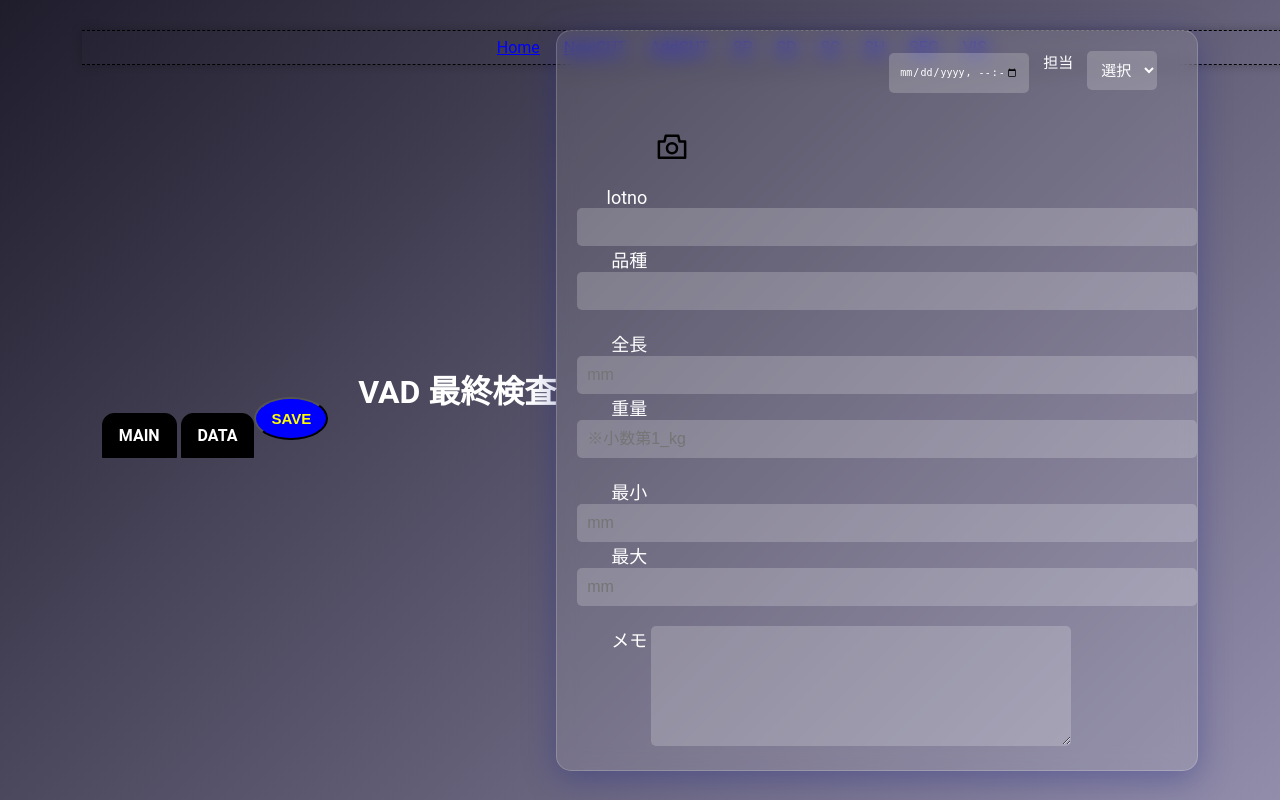
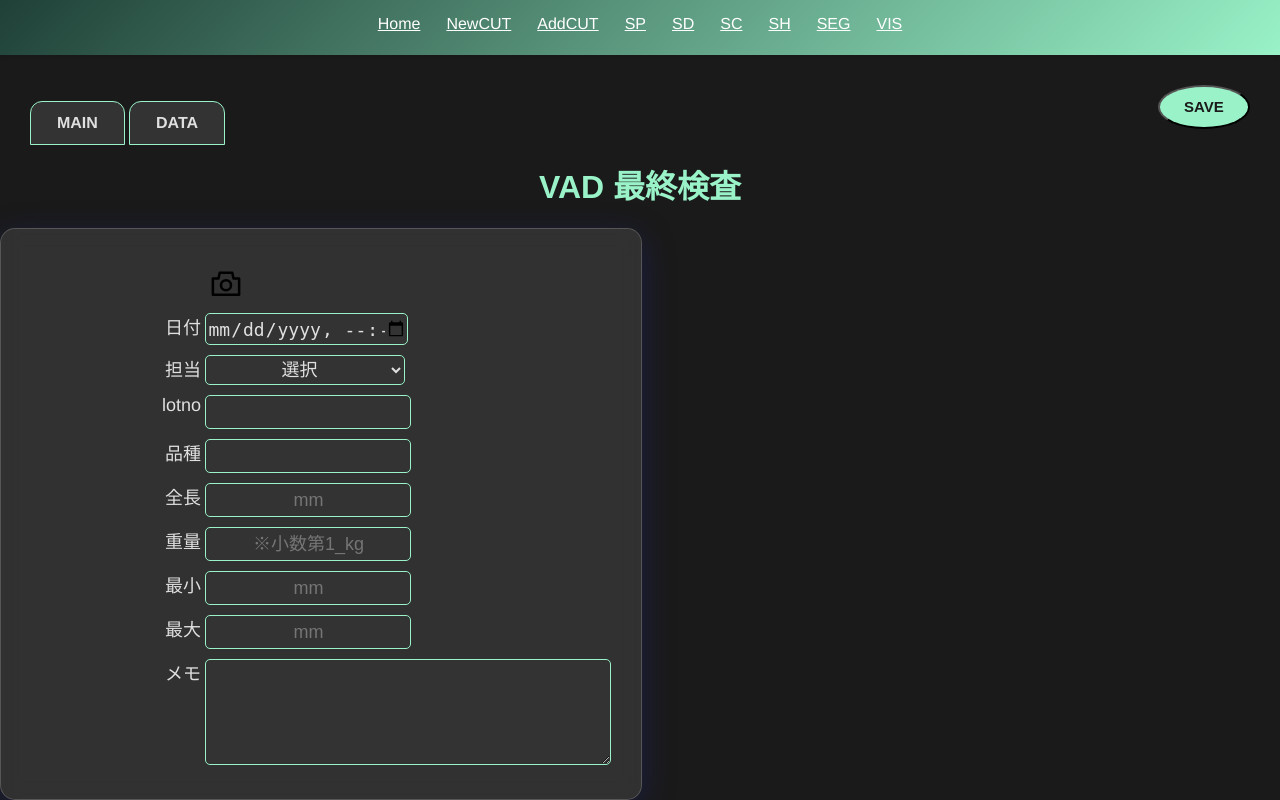
Before and after one commit to Rambo-333/manufacturing-process-management, a Flask app: page /vad_INS in a window 1280 px wide; the page is wider, and only the part inside the window is pictured. Run offline with Flask 3, Linux system fonts and the light colour scheme; some libraries are stand-ins or nearby versions.

Commit message:
base.html コメント追記 vad_INSは作成中

```diff
--- a/static/vad_INS.css
+++ b/static/vad_INS.css
@@ -1,86 +1,88 @@
-
-body{
-    font-family:"Helvetice Neue",Arial,"Hiragino kaku Gothic ProN",Meiryo, sans-serif;
-    margin: 0px 0px 0px 0px;
-    overflow: hidden;
-    background-image: url('../static/background1.jpg');
+body {
+    font-family: "Helvetica Neue", Arial, "Hiragino Kaku Gothic ProN", Meiryo, sans-serif;
+    margin: 0;
+    padding: 0;
+    background-color: #1a1a1a; /* ダークモード背景色 */
+    color: #e0e0e0; /* テキストの色をライトグレーに */
 }
 
-/*目次*/
+/* ナビゲーションメニュー */
 header {
-    height: 33px;
-    position: absolute;
-    top: 30px;
+    height: 55px; /* フィボナッチ数の高さ */
     width: 100%;
     text-align: center;
-    border-top: 1px dashed #000;
-    border-bottom: 1px dashed #000;
-    box-shadow: 0px 0px 10px 0px rgba(0, 0, 0, 0.25);
+    background: linear-gradient(135deg, #1f4037 0%, #99f2c8 100%); /* 近未来的なグラデーション */
+    box-shadow: 0 2px 4px rgba(0, 0, 0, 0.1);
 }
 
 header a {
-   color: blue;                     /* 文字色：黒色 */
+    color: #ffffff; /* 明るいテキスト色 */
+    padding: 15px 3px;
+    display: inline-block;
+    transition: color 0.3s;
+}
+
+header a:hover {
+    color: #99f2c8; /* ホバー時のテキスト色 */
 }
 
 ul {
-    overflow:hidden;
-    list-style:none;
-    margin: 0 auto;
-}
-
-ul li {
-    display: inline-block;
-    padding: 7px 10px 10px 10px;
-}
-
-
-/* ▼タブ */
-#tabs a {
-   display: inline-block;            /* インラインブロック化 */
-   border-width: 1px 1px 1px 1px;    /* 下以外の枠線を引く */
-   border-style: solid;              /* 枠線の種類：実線 */
-   border-color: black;              /* 枠線の色：黒色 */
-   border-radius: 0.75em 0.75em 0 0; /* 枠線の左上角と右上角だけを丸く */
-   padding: 0.75em 1em;              /* 内側の余白 */
-   text-decoration: none;            /* リンクの下線を消す */
-   color: white;                     /* 文字色：黒色 */
-   background-color: black;          /* 背景色：白色 */
-   font-weight: bold;                /* 太字 */
-   position: relative;               /* JavaScriptでz-indexを調整するために必要 */
-}
-
-/*　タブの位置　*/
-.tab{
-    display: flex;
-    justify-content: space-between;
-    margin-top: 70px;
-    padding: 0 30px 0 20px;
-}
-.saveB{
-    border-radius: 50%;
-    background-color: blue;
-    color: Yellow;
-    padding: 0.75em 1em;
-    font-weight: bold;
-    font-size: 15px;
-    transition: .3s;
-}
-
-h1{
-    margin-top: 0px;
-    text-align: center;
-}
-
-body {
-    font-family: 'Roboto', sans-serif;
-    background: linear-gradient(135deg, #1f1c2c, #928dab);
+    list-style: none;
     margin: 0;
     padding: 0;
     display: flex;
     justify-content: center;
-    align-items: center;
-    height: 100vh;
-    color: #fff;
+}
+
+ul li {
+    margin: 0 10px;
+}
+
+/* タブ */
+#tabs a {
+    display: inline-block;
+    border: 1px solid #99f2c8; /* グラデーションの色 */
+    border-radius: 0.75em 0.75em 0 0;
+    padding: 0.75em 1.618em; /* フィボナッチ数のパディング */
+    text-decoration: none;
+    color: #e0e0e0;
+    background-color: #333; /* 背景色 */
+    font-weight: bold;
+    transition: background-color 0.3s, color 0.3s;
+}
+
+#tabs a:hover {
+    background-color: #99f2c8; /* ホバー時の背景色 */
+    color: #1a1a1a; /* ホバー時のテキスト色 */
+}
+
+/* タブの位置 */
+.tab {
+    display: flex;
+    justify-content: space-between;
+    margin-top: 30px;
+    padding: 0 30px;
+}
+
+.saveB {
+    border-radius: 50%;
+    background-color: #99f2c8; /* ボタンの背景色 */
+    color: #1a1a1a; /* ボタンのテキスト色 */
+    padding: 0.75em 1.618em; /* フィボナッチ数のパディング */
+    font-weight: bold;
+    font-size: 15px;
+    transition: background-color 0.3s, color 0.3s;
+}
+
+.saveB:hover {
+    background-color: #1f4037; /* ホバー時の背景色 */
+    color: #ffffff; /* ホバー時のテキスト色 */
+}
+
+h1 {
+    margin-top: 0;
+    text-align: center;
+    color: #99f2c8; /* タイトルの色 */
 }
 
 form {
@@ -95,59 +97,37 @@
     width: 100%;
 }
 
-.infoAll {
+.info {
+    margin-left: 110px;
     display: flex;
-    flex-direction: column;
-    gap: 20px;
+    flex-direction: column; /* 縦並びに変更 */
+    gap: 10px; /* 各インプットの間にスペースを追加 */
 }
 
-.infoAll label {
+.info label {
     display: inline-block;
     width: 70px;
     text-align: right;
     vertical-align: top;
     font-size: 18px;
-    color: #fff;
+    color: #e0e0e0; /* ラベルの色 */
 }
 
-.infoAll input, .info-1 input, .info-1 select, textarea#memo {
-    width: 100%;
-    padding: 10px;
-    border: none;
+.info input, .info select, .info textarea {
+    width: 200px;
+    height: 30px;
+    font-size: 18px;
+    text-align: center;
+    margin-bottom: 10px;
+    background-color: #333; /* 入力フィールドの背景色 */
+    color: #e0e0e0; /* 入力フィールドのテキスト色 */
+    border: 1px solid #99f2c8; /* 入力フィールドの枠線 */
     border-radius: 5px;
-    font-size: 16px;
-    background: rgba(255, 255, 255, 0.2);
-    color: #fff;
-    transition: background 0.3s, transform 0.3s;
+    transition: border-color 0.3s;
 }
 
-.infoAll input:focus, .info-1 input:focus, .info-1 select:focus, textarea#memo:focus {
-    background: rgba(255, 255, 255, 0.3);
-    transform: scale(1.05);
-    outline: none;
-}
-
-/* info-1適用 */
-.info-1 {
-    text-align: right;
-    margin-right: 20px;
-}
-
-.info-1 label {
-    width: 40px;
-    margin-right: 10px;
-    font-size: 15px;
-}
-
-.info-1 input {
-    width: 120px;
-    height: 20px;
-    font-size: 10px;
-}
-
-.info-1 select {
-    width: 70px;
-    font-size: 15px;
+.info input:focus, .info select:focus, .info textarea:focus {
+    border-color: #99f2c8; /* フォーカス時の枠線色 */
 }
 
 /* textarea適用 */
--- a/templates/base.html
+++ b/templates/base.html
@@ -11,6 +11,7 @@
     <div class="top-image-area">
         <header>
             <ul>
+                <!--ナビゲーションメニュー-->
                 <li><a href="/" class="btn2">Home</a></li>
                 <li><a href="{{ url_for('cut') }}" class="btn4">NewCUT</a></li>
                 <li><a href="{{ url_for('add_cut') }}" class="btn4">AddCUT</a></li>
@@ -25,6 +26,7 @@
     </div>
     {% block content %} {% endblock %}
 
+<!-- スクリプトの読み込み -->
 <script src="{{ url_for('static',filename='jquery-3.6.1.min.js')}}"></script>
 <script src="{{ url_for('static',filename='jsQR.js')}}"></script>
 <script src="{{ url_for('static',filename='qr-code.js')}}"></script>
--- a/templates/vad_INS.html
+++ b/templates/vad_INS.html
@@ -17,42 +17,46 @@
     <div id="tabbody">
     <section id="tab1">
     <form id="myForm" action="/cut" method="post" onsubmit="return saveDate()">
-        <div class="infoAll">
-            <div class="info-1">
+        <div class="info">
+            <div class="qr">
+                <img class="icon" id="qr" src="{{ url_for('static',filename='ca.svg')}}" onclick="onClickQR()">
+                <canvas id="canvas" hidden></canvas>
+            </div>
+            <div>
+                <label for="processDay">日付</label>
                 <input type="datetime-local" id="processDay" name="processDay" required>
+            <div>
                 <label for="man">担当</label>
                 <select id="man" name="man" required>
                     <option value="" disabled selected hidden>選択</option>
                 </select>
             </div>
-
-            <div class="qr">
-                <img class="icon" id="qr" src="{{ url_for('static',filename='ca.svg')}}" onclick="onClickQR()">
-                <canvas id="canvas" hidden></canvas>
-            </div>
-
-            <div class="info-2">
+            <div>
                 <label for="lotno">lotno</label>
                 <input type="text" id="lotno" name="lotno" required>
+
+            </div>
+            <div>
                 <label for="kind">品種</label>
                 <input type="text" id="kind" name="kind" required>
             </div>
-
-            <div class="info-3">
+            <div>
                 <label for="length">全長</label>
                 <input type="text" inputmode="numeric" pattern="\d*" id="length" name="length" placeholder="mm" onchange="calculate()" required>
+            </div>
+            <div>
                 <label for="weight">重量</label>
                 <input type="text" inputmode="decimal" id="weight" name="weight"  placeholder="※小数第1_kg" required>
             </div>
-
-            <div class="OD">
+            <div>
                 <label for="Min_OD">最小</label>
                 <input type="text" inputmode="decimal" id="Min_OD" name="Min_OD" placeholder="mm">
+            </div>
+            <div>
                 <label for="Max_OD">最大</label>
                 <input type="text" inputmode="decimal" id="Max_OD" name="Max_OD" placeholder="mm">
             </div>
-
-            <div class="info-4">
+            <div>
                 <label for="memo">メモ</label>
                 <textarea id="memo" name="memo"></textarea>
             </div>
```
Also changed, not shown: other parts of static/vad_INS.css (+22 -18 lines).
